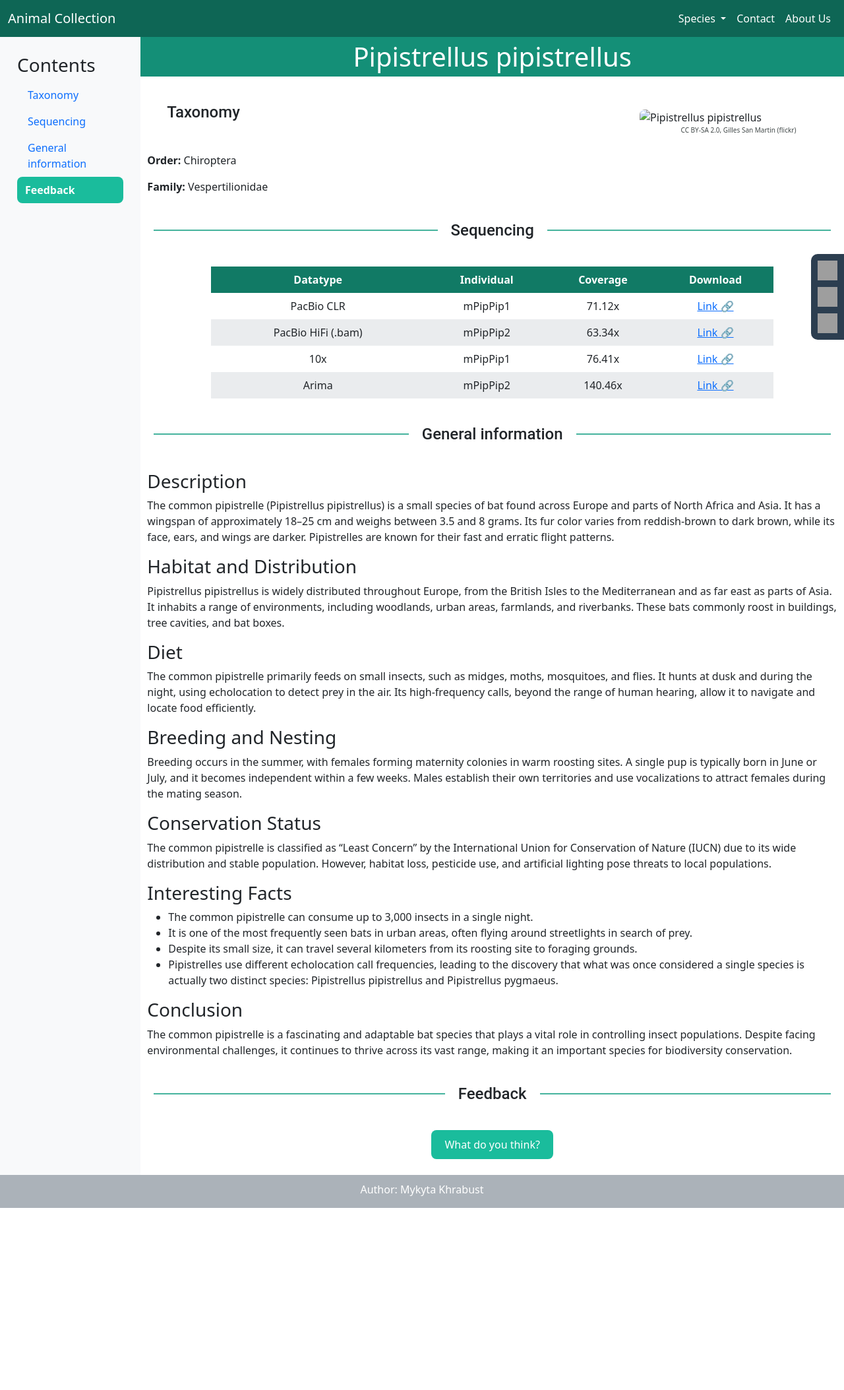
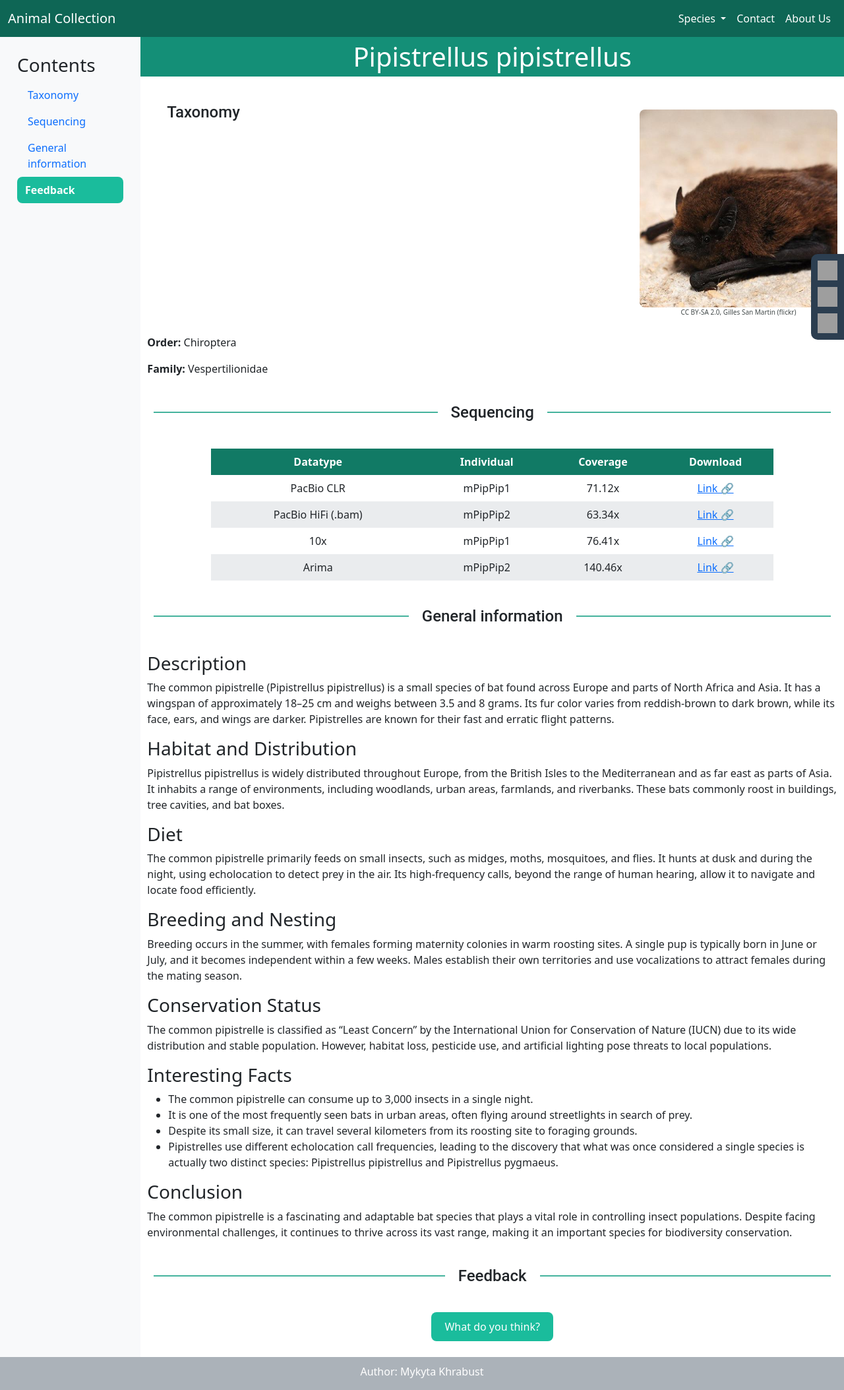
Before and after one commit to Aterien/genome2, a Jekyll site: the page built from _species/common_pipistrelle.md, in a window 1280 px wide. Shown: the whole page at 66% size. Built offline with Jekyll 4.4.1, drawn with Linux system fonts in a browser that asks for light colours; before the commit the page ends 1831 px from its top, so only the background shows below that; grey boxes are pictures that could not be loaded.

Commit message:
Update species.html

```diff
--- a/_layouts/species.html
+++ b/_layouts/species.html
@@ -96,7 +96,7 @@
 
         <div id= "image_outer">
             <div id = "image_inner">
-                 <img src="/genome2{{ page.image }}" alt="{{ page.name }}" width="200">
+                 <img src="/genome2/{{ page.image }}" alt="{{ page.name }}" width="200">
                  <p><small>{{ page.image_attribution }}</small></p>
             </div>
         </div>
```
